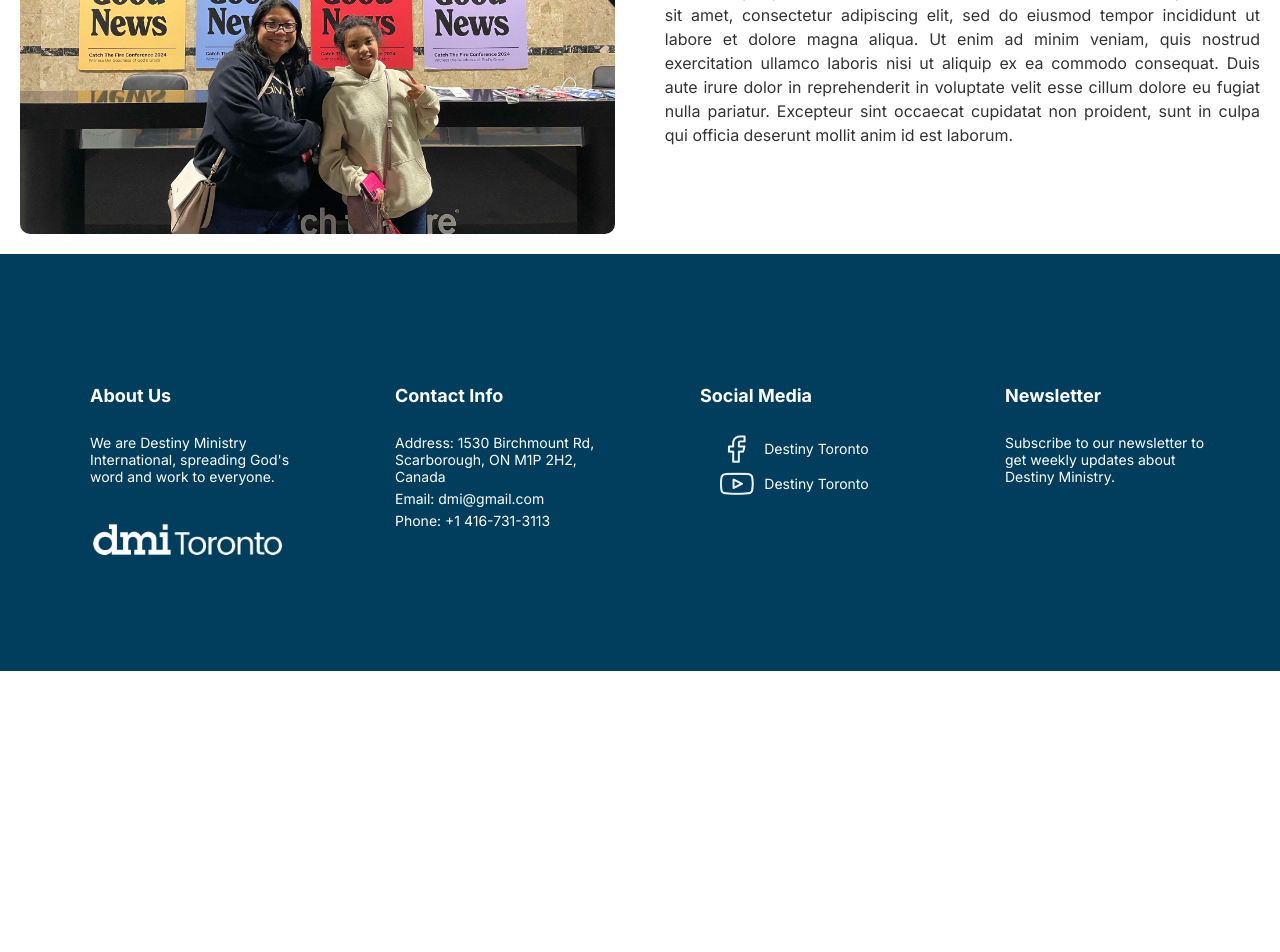
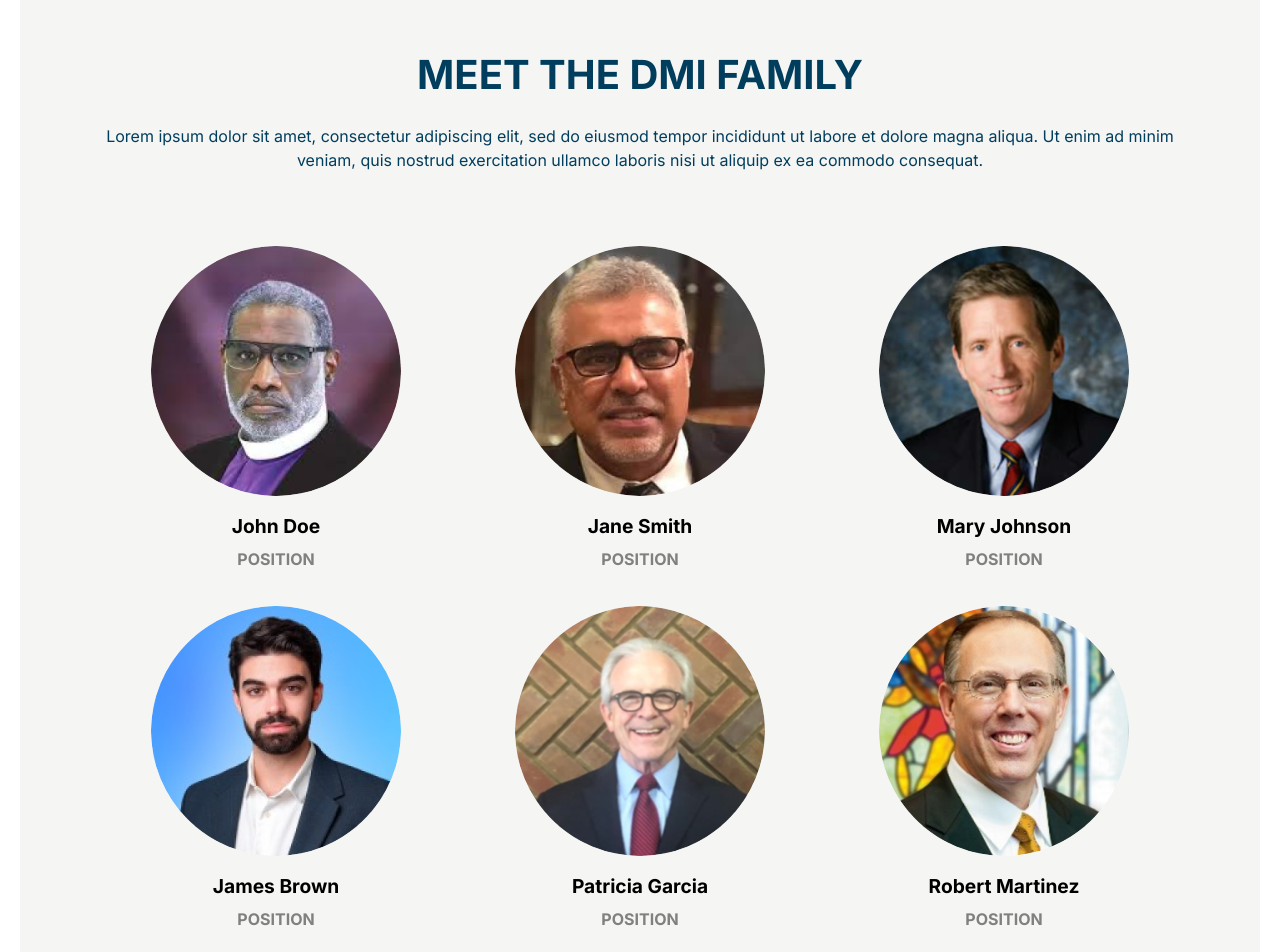
Before and after one commit to PsymonSezArcedera/DMI_TORONTO, a React (Vite) app: page /history in a window 1280 px wide. Shown: the part 1700-2652 px from the top of the page. Before the commit the page ends 2371 px from the top, so only its background shows below. Built offline with nearby package versions, Linux system fonts and the light colour scheme.

Commit message:
Edited about us page

```diff
--- a/src/pages/History.jsx
+++ b/src/pages/History.jsx
@@ -1,27 +1,34 @@
 import React from "react";
-import image1 from "/src/assets/Article1.jpg";
-import image2 from "/src/assets/Article5.jpg";
-import image3 from "/src/assets/Article3.jpg";
+import Aimage1 from "/src/assets/Article1.jpg";
+import Aimage2 from "/src/assets/Article5.jpg";
+import Aimage3 from "/src/assets/Article3.jpg";
 import "/src/styles/History.css";
 import About from "/src/components/About.jsx"
+
+import image1 from "/src/assets/Pastor1.png";
+import image2 from "/src/assets/Pastor2.png";
+import image3 from "/src/assets/Pastor3.png";
+import image4 from "/src/assets/Pastor4.png";
+import image5 from "/src/assets/Pastor5.png";
+import image6 from "/src/assets/Pastor6.png";
 
 const historyData = [
   {
     id: 1,
     title: "History Title 1", // Title for the first item
-    image: image1,
+    image: Aimage1,
     description: "Lorem ipsum dolor sit amet, consectetur adipiscing elit, sed do eiusmod tempor incididunt ut labore et dolore magna aliqua. Ut enim ad minim veniam, quis nostrud exercitation ullamco laboris nisi ut aliquip ex ea commodo consequat. Duis aute irure dolor in reprehenderit in voluptate velit esse cillum dolore eu fugiat nulla pariatur. Excepteur sint occaecat cupidatat non proident, sunt in culpa qui officia deserunt mollit anim id est laborum. Lorem ipsum dolor sit amet, consectetur adipiscing elit, sed do eiusmod tempor incididunt ut labore et dolore magna aliqua. Ut enim ad minim veniam, quis nostrud exercitation ullamco laboris nisi ut aliquip ex ea commodo consequat. Duis aute irure dolor in reprehenderit in voluptate velit esse cillum dolore eu fugiat nulla pariatur. Excepteur sint occaecat cupidatat non proident, sunt in culpa qui officia deserunt mollit anim id est laborum.",
   },
   {
     id: 2,
     title: "History Title 2", // Title for the second item
-    image: image2,
+    image: Aimage2,
     description: "Lorem ipsum dolor sit amet, consectetur adipiscing elit, sed do eiusmod tempor incididunt ut labore et dolore magna aliqua. Ut enim ad minim veniam, quis nostrud exercitation ullamco laboris nisi ut aliquip ex ea commodo consequat. Duis aute irure dolor in reprehenderit in voluptate velit esse cillum dolore eu fugiat nulla pariatur. Excepteur sint occaecat cupidatat non proident, sunt in culpa qui officia deserunt mollit anim id est laborum. Lorem ipsum dolor sit amet, consectetur adipiscing elit, sed do eiusmod tempor incididunt ut labore et dolore magna aliqua. Ut enim ad minim veniam, quis nostrud exercitation ullamco laboris nisi ut aliquip ex ea commodo consequat. Duis aute irure dolor in reprehenderit in voluptate velit esse cillum dolore eu fugiat nulla pariatur. Excepteur sint occaecat cupidatat non proident, sunt in culpa qui officia deserunt mollit anim id est laborum.",
   },
   {
     id: 3,
     title: "History Title 3", // Title for the third item
-    image: image3,
+    image: Aimage3,
     description: "Lorem ipsum dolor sit amet, consectetur adipiscing elit, sed do eiusmod tempor incididunt ut labore et dolore magna aliqua. Ut enim ad minim veniam, quis nostrud exercitation ullamco laboris nisi ut aliquip ex ea commodo consequat. Duis aute irure dolor in reprehenderit in voluptate velit esse cillum dolore eu fugiat nulla pariatur. Excepteur sint occaecat cupidatat non proident, sunt in culpa qui officia deserunt mollit anim id est laborum. Lorem ipsum dolor sit amet, consectetur adipiscing elit, sed do eiusmod tempor incididunt ut labore et dolore magna aliqua. Ut enim ad minim veniam, quis nostrud exercitation ullamco laboris nisi ut aliquip ex ea commodo consequat. Duis aute irure dolor in reprehenderit in voluptate velit esse cillum dolore eu fugiat nulla pariatur. Excepteur sint occaecat cupidatat non proident, sunt in culpa qui officia deserunt mollit anim id est laborum.",
   },
 ];
@@ -29,7 +36,7 @@ const historyData = [
 function History() {
   return (
     <div>
-       <About />
+    <h1 className="history-title">OUR HISTORY</h1>
     <div className="history-grid">
 
       {historyData.map((item, index) => (
@@ -42,7 +49,49 @@ function History() {
         </div>
       ))}
     </div>
+    <div className="team-section">
+    <h1 className="team-title">MEET THE DMI FAMILY</h1>
+            <p class Name="team-description">
+              Lorem ipsum dolor sit amet, consectetur adipiscing elit, sed do
+              eiusmod tempor incididunt ut labore et dolore magna aliqua. Ut enim
+              ad minim veniam, quis nostrud exercitation ullamco laboris nisi ut
+              aliquip ex ea commodo consequat.
+            </p>
+          <div className="team-grid">
+            <div className="team-member">
+              <img className="image1" src={image1} alt="Description of image" />
+              <h2>John Doe</h2>
+              <h1>POSITION</h1>
+            </div>
+            <div className="team-member">
+              <img className="image1" src={image2} alt="Description of image" />
+              <h2>Jane Smith</h2>
+              <h1>POSITION</h1>
+            </div>
+            <div className="team-member">
+              <img className="image1" src={image3} alt="Description of image" />
+              <h2>Mary Johnson</h2>
+              <h1>POSITION</h1>
+            </div>
+            <div className="team-member">
+              <img className="image1" src={image4} alt="Description of image" />
+              <h2>James Brown</h2>
+              <h1>POSITION</h1>
+            </div>
+            <div className="team-member">
+              <img className="image1" src={image5} alt="Description of image" />
+              <h2>Patricia Garcia</h2>
+              <h1>POSITION</h1>
+            </div>
+            <div className="team-member">
+              <img className="image1" src={image6} alt="Description of image" />
+              <h2>Robert Martinez</h2>
+              <h1>POSITION</h1>
+            </div>
+          </div>
     </div>
+    </div>
+
   );
 }
 
--- a/src/styles/Team.css
+++ b/src/styles/Team.css
@@ -9,8 +9,24 @@
   margin-bottom: 5%;
 }
 
+.history-title {
+  margin-top: 7%;
+  font-size: 2.5rem;
+  color: #013e5e;
+  text-align: center;
+}
+
+.team-section {
+  color: #013e5e;
+  text-align: center;
+  border-radius: 30px; /* Rounded corners */
+background-color: #f5f5f3;
+padding: 80px;
+margin-top: 80px;
+
+}
+
 .team-title {
-  margin-top: 4%;
   font-size: 2.5rem;
   color: #013e5e;
   text-align: center;
```
